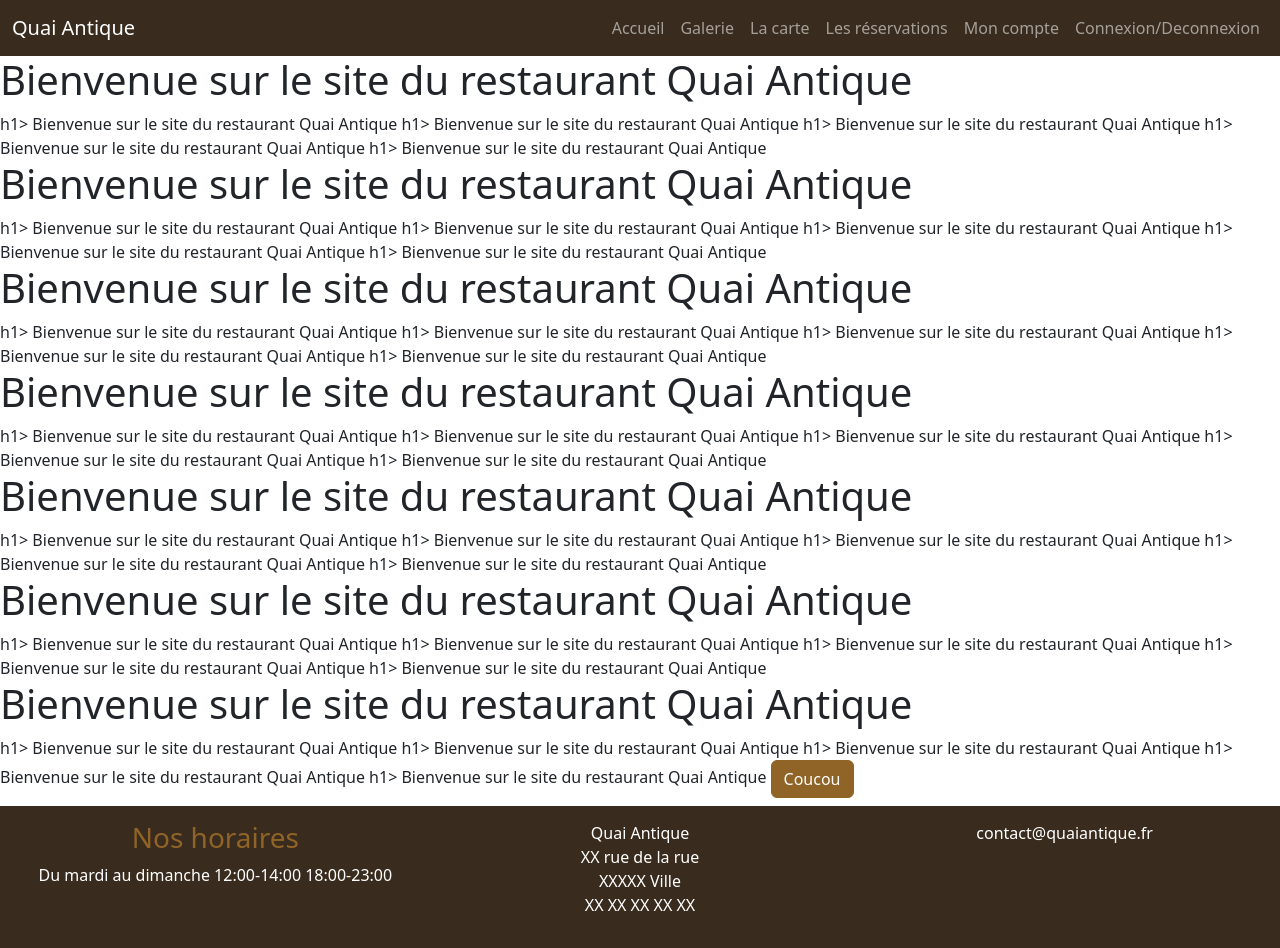
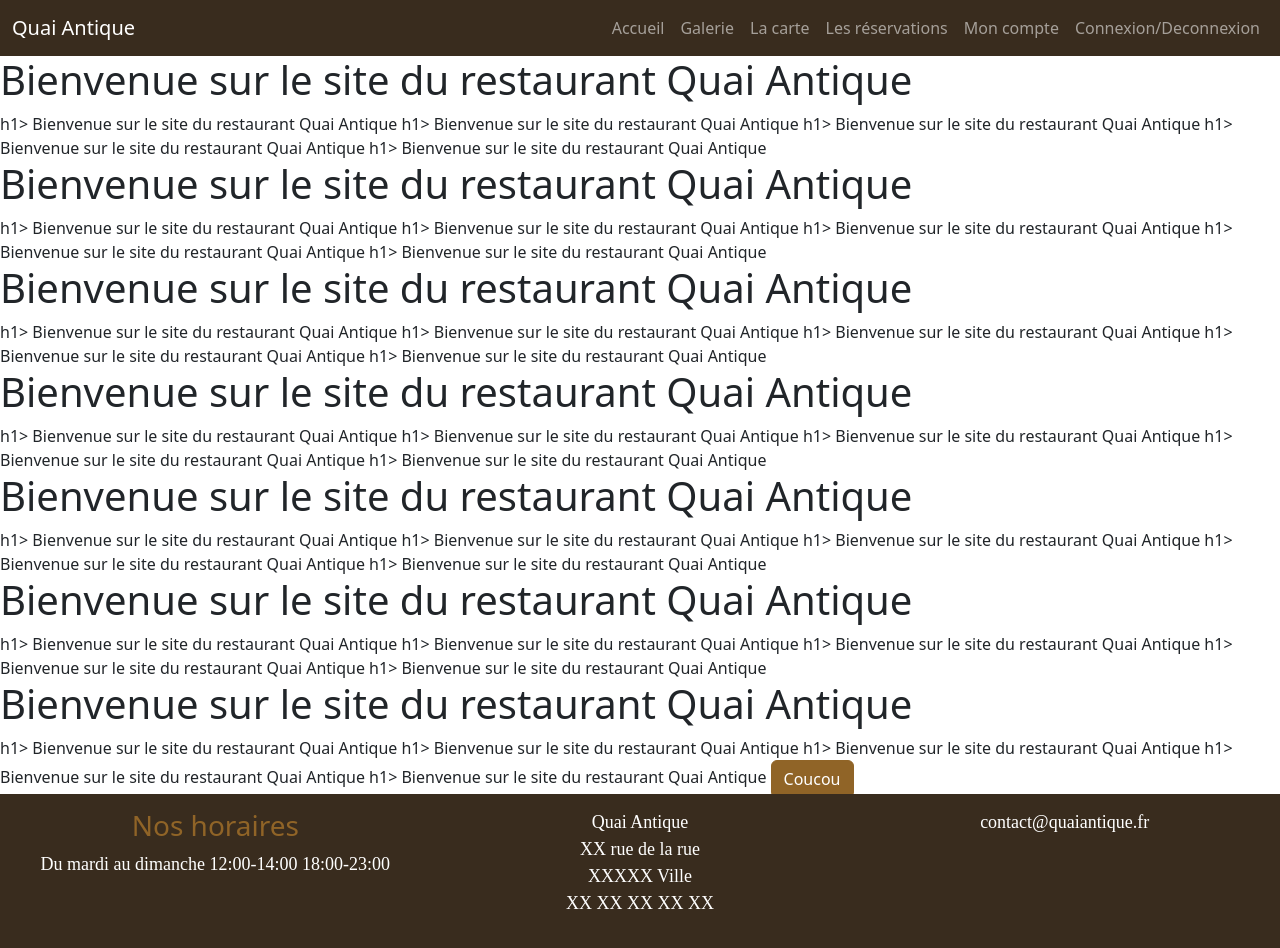
Before and after one commit to sekou78/QuaiAntiqueRestaurantFront, a website with bundled scripts: page index.html in a window 1280 px wide. Built offline with nearby package versions, Linux system fonts and the light colour scheme; files whose address does not match are found by name; a web font is replaced by a local one.

Commit message:
update footer

```diff
--- a/scss/main.scss
+++ b/scss/main.scss
@@ -16,3 +16,8 @@ footer.footer {
   bottom: 0;
   width: 100%;
 }
+
+p {
+  font-family: $font-family-sherif;
+  font-size: 18px;
+}
```
Also changed, not shown: scss/main.css, 1 other file.
